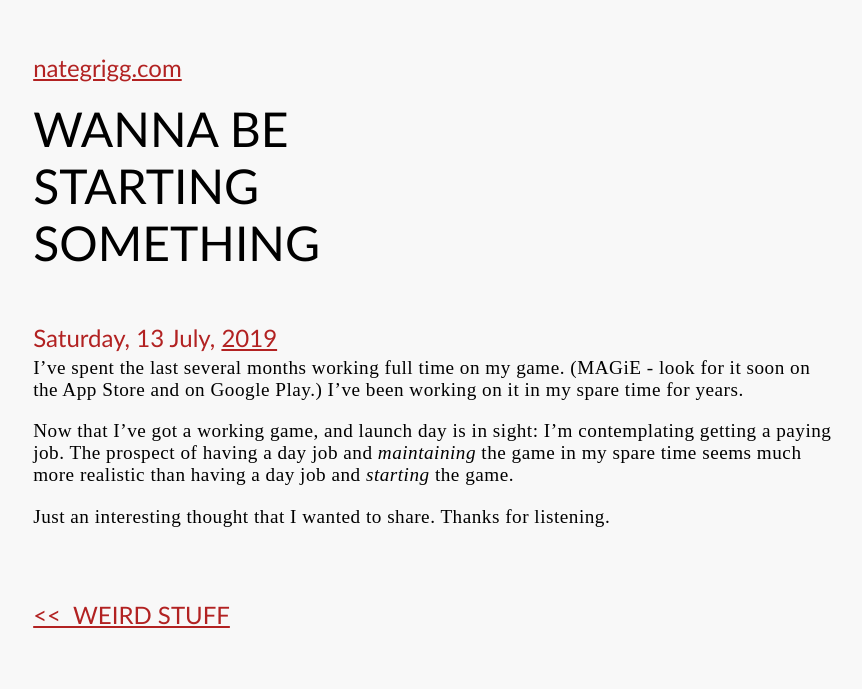
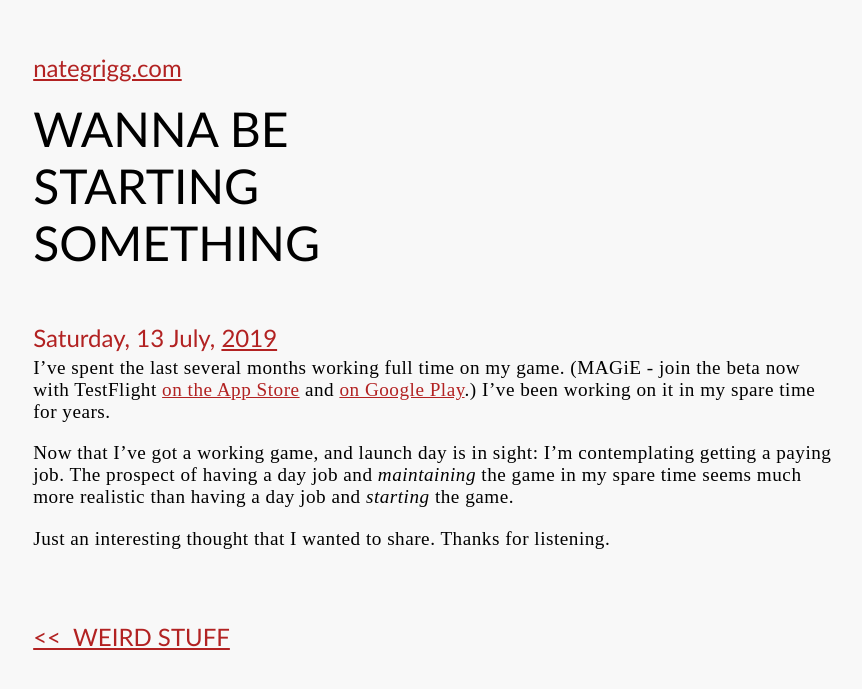
Before and after one commit to n8mob/n8mob.github.io, a Jekyll site: the page built from _posts/2019-07-13-wanna-be-starting-something.md, in a window 1280 px wide. Shown: the top 689 px of the page, without its empty margins (18-880 px from the left). Built offline with Jekyll 4.4.1, drawn with Linux system fonts in a browser that asks for light colours.

Commit message:
Add links to beta tests

```diff
--- a/_posts/2019-07-13-wanna-be-starting-something.md
+++ b/_posts/2019-07-13-wanna-be-starting-something.md
@@ -3,7 +3,7 @@ layout: post
 title: Wanna Be Starting Something
 ---
 
-I've spent the last several months working full time on my game. (MAGiE - look for it soon on the App Store and on Google Play.) I've been working on it in my spare time for years.
+I've spent the last several months working full time on my game. (MAGiE - join the beta now with TestFlight [on the App Store](https://testflight.apple.com/join/obsIYcRN) and [on Google Play](https://play.google.com/apps/testing/com.corporealabstract.magie).) I've been working on it in my spare time for years.
 
 Now that I've got a working game, and launch day is in sight: I'm contemplating getting a paying job. The prospect of having a day job and _maintaining_ the game in my spare time seems much more realistic than having a day job and _starting_ the game.
 
```
